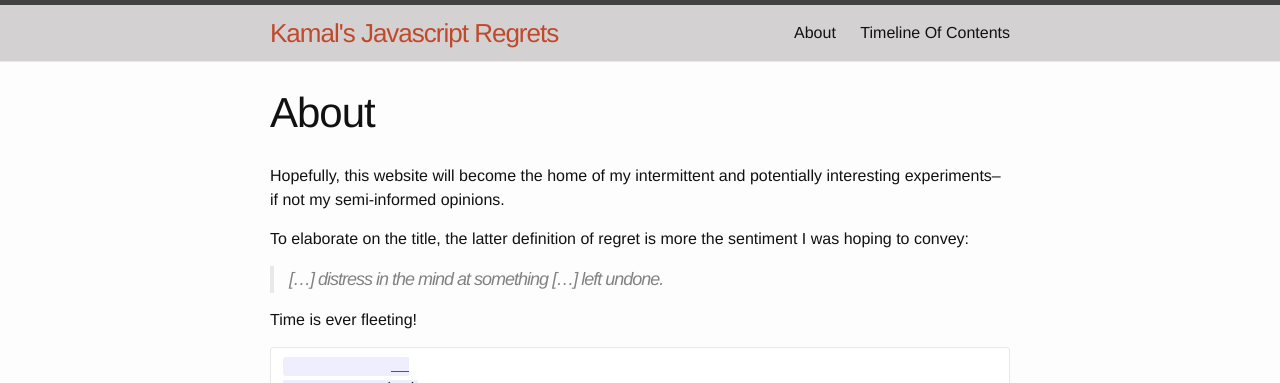
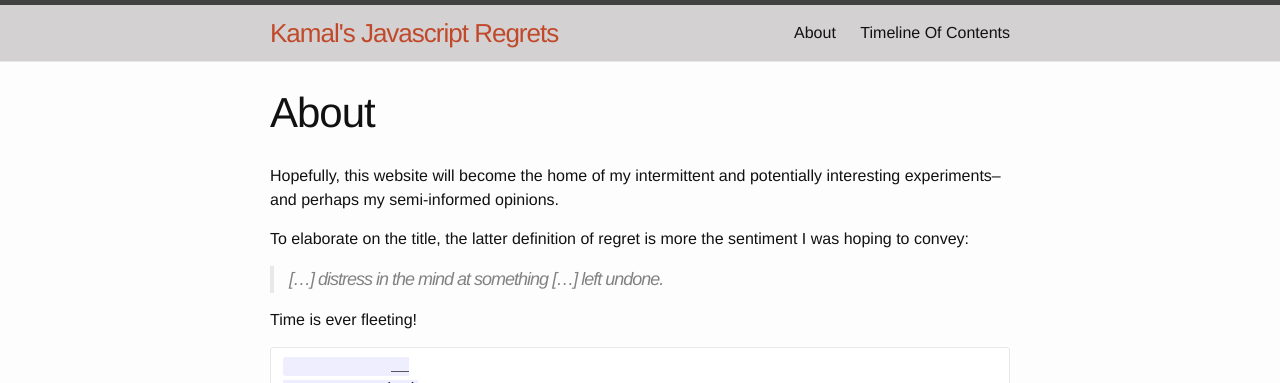
Before and after one commit to kamalasaurus/kamalasaurus.github.io, a Jekyll site: the page built from about.md, in a window 1280 px wide. Shown: the top 383 px of the page. Built offline with Jekyll 4.4.1, drawn with Linux system fonts in a browser that asks for light colours.

Commit message:
adjustments

```diff
--- a/_sass/_layout.scss
+++ b/_sass/_layout.scss
@@ -12,7 +12,7 @@
 }
 
 .site-header.home{
-    min-height: 256px;
+    min-height: 356px;
 }
 
 .site-title {
--- a/about.md
+++ b/about.md
@@ -4,7 +4,7 @@ title: About
 permalink: /about/
 ---
 
-Hopefully, this website will become the home of my intermittent and potentially interesting experiments– if not my semi-informed opinions.
+Hopefully, this website will become the home of my intermittent and potentially interesting experiments– and perhaps my semi-informed opinions.
 
 To elaborate on the title, the latter definition of regret is more the sentiment I was hoping to convey:
 
```
